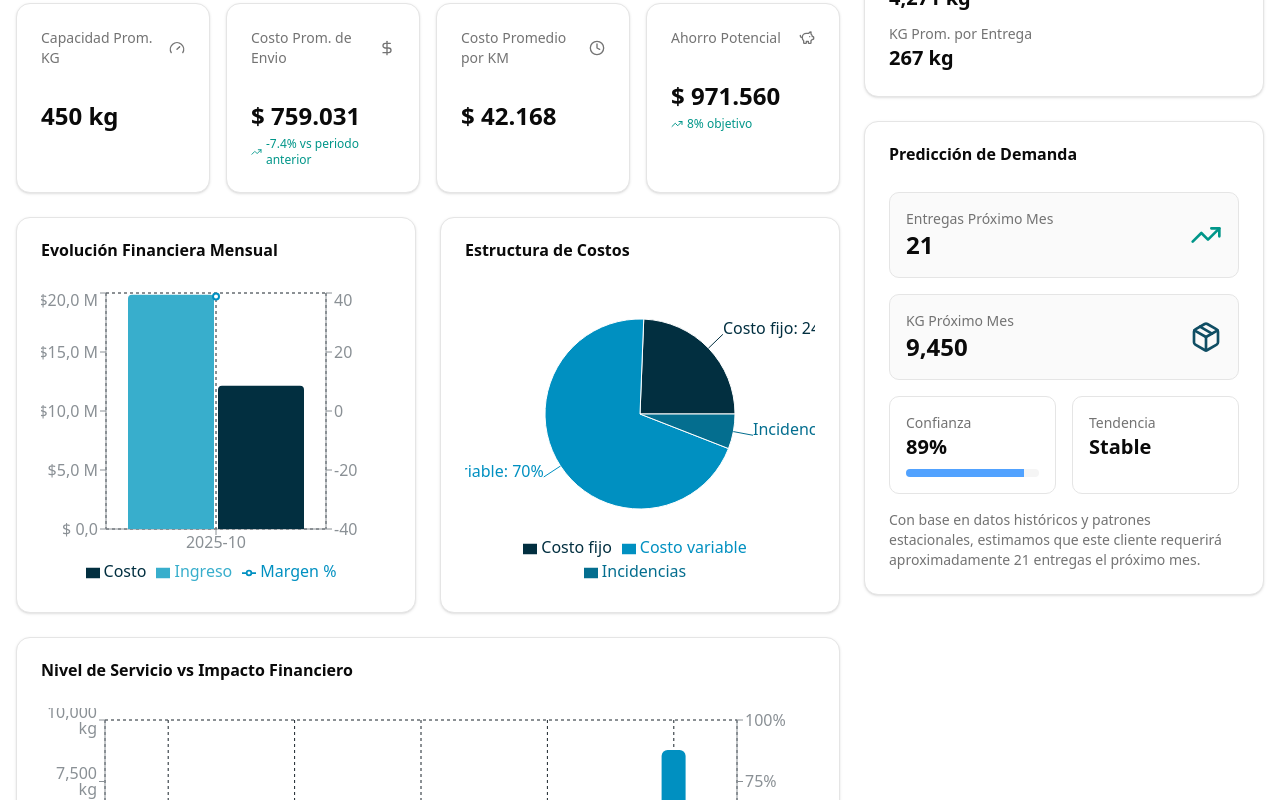
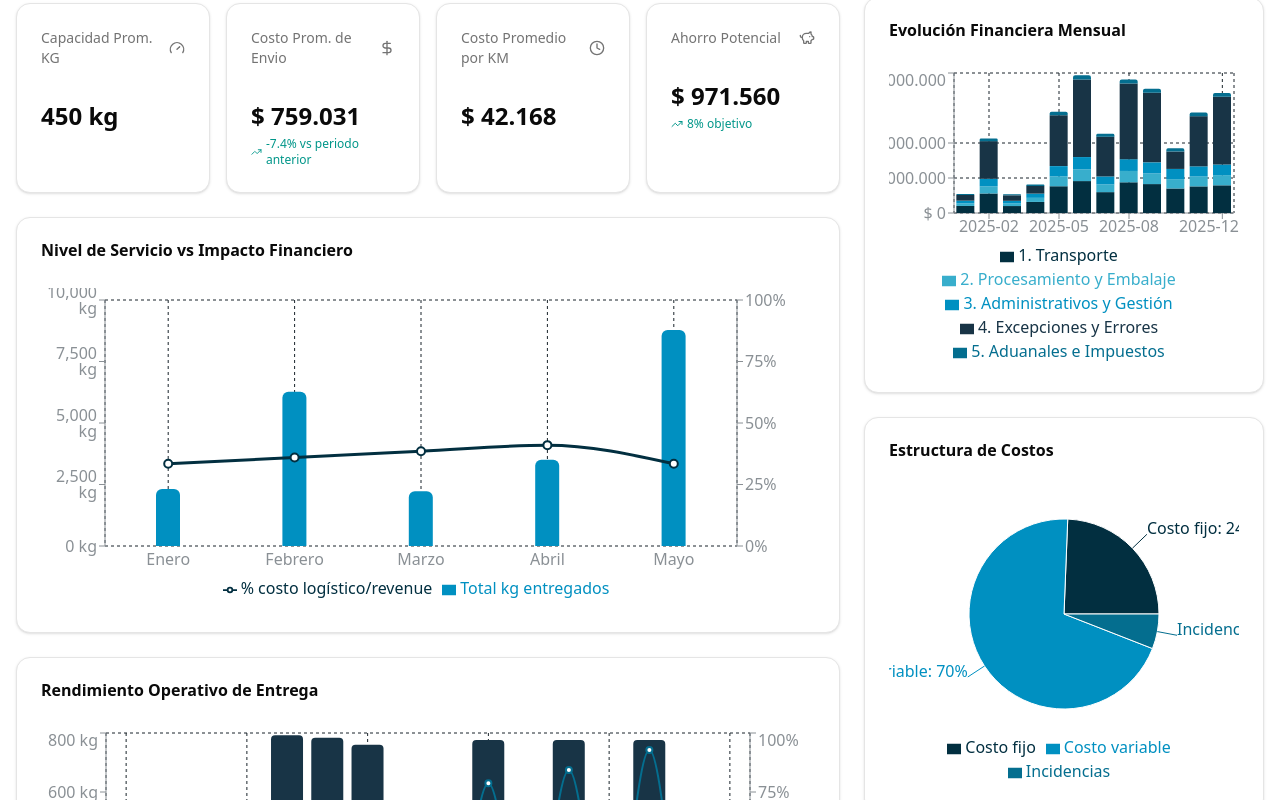
Before and after one commit to OFI-Summer-AI/territory-abi-frontend, a React (Vite) app: page /customers/cust-1 in a window 1280 px wide. Shown: the part 560-1360 px from the top of the page. Built offline with nearby package versions, Linux system fonts and the light colour scheme.

Commit message:
Refactor financial data visualization in CustomerDetailPage; update cost structure charts and improve layout in CustomerCard component for better clarity and usability.

```diff
--- a/src/modules/customer/customer-page.tsx
+++ b/src/modules/customer/customer-page.tsx
@@ -13,7 +13,6 @@ import {
   BarChart,
   CartesianGrid,
   Cell,
-  ComposedChart,
   Legend,
   Line,
   Pie,
@@ -134,14 +133,6 @@ export default function CustomerDetailPage() {
       maximumFractionDigits: 0,
     }).format(value)
 
-  const formatMoneyCompact = (value: number) =>
-    new Intl.NumberFormat("es-CO", {
-      style: "currency",
-      currency: "COP",
-      notation: "compact",
-      maximumFractionDigits: 1,
-    }).format(value)
-
   const performanceData = last30.map((d) => ({
     date: d.date,
     compliance: d.status === "delivered" && d.delivered_hl > 0
@@ -150,48 +141,98 @@ export default function CustomerDetailPage() {
     delivered_kg: (d.delivered_hl || 0) * conversionFactor,
   }))
 
-  const financialByMonth = Object.entries(
-    deliveries.reduce<
-      Record<
-        string,
-        {
-          ingreso: number
-          costo: number
-          kg: number
+  const tcoByMonth = Object.entries(
+    {
+      ...(customer.history ?? []).reduce<
+        Record<
+          string,
+          {
+            transporte: number
+            procesamiento: number
+            administrativos: number
+            excepciones: number
+            aduanales: number
+          }
+        >
+      >((acc, item) => {
+        const estimatedKg = Math.max(0, item.deliveries * item.avg_kg)
+        const failedDeliveries = Math.round(item.deliveries * 0.18)
+
+        const transporte = item.deliveries * (COSTO_FIJO_ENVIO * 0.72) + estimatedKg * 170 + item.deliveries * (COSTO_FIJO_ENVIO * 0.16)
+        const procesamiento = estimatedKg * 85 + item.deliveries * (COSTO_FIJO_ENVIO * 0.12) + item.deliveries * 28000
+        const administrativos = item.deliveries * 46000 + item.deliveries * 24000 + estimatedKg * 48
+        const excepciones =
+          failedDeliveries * (COSTO_FIJO_ENVIO * 0.55 + estimatedKg * 120) +
+          failedDeliveries * (COSTO_FIJO_ENVIO * 0.7 + estimatedKg * 180) +
+          failedDeliveries * (COSTO_FIJO_ENVIO * 0.22)
+        const aduanales = estimatedKg * 38 + item.deliveries * 12000 + failedDeliveries * 20000
+
+        acc[item.month] = {
+          transporte,
+          procesamiento,
+          administrativos,
+          excepciones,
+          aduanales,
         }
-      >
-    >((acc, d) => {
-      const month = d.date.slice(0, 7)
-      const orderedKg = (d.ordered_hl || 0) * conversionFactor
-      const deliveredKg = (d.delivered_hl || 0) * conversionFactor
-      const costo = COSTO_FIJO_ENVIO + orderedKg * COSTO_POR_KG + (d.status === "not_delivered" ? COSTO_REINTENTO : 0)
-      const ingresoBase = deliveredKg * PRECIO_VENTA_POR_KG
-      const ingreso = Math.max(ingresoBase, costo * 1.12)
 
-      if (!acc[month]) {
-        acc[month] = { ingreso: 0, costo: 0, kg: 0 }
-      }
+        return acc
+      }, {}),
+      ...deliveries.reduce<
+        Record<
+          string,
+          {
+            transporte: number
+            procesamiento: number
+            administrativos: number
+            excepciones: number
+            aduanales: number
+          }
+        >
+      >((acc, d) => {
+        const month = d.date.slice(0, 7)
+        const orderedKg = (d.ordered_hl || 0) * conversionFactor
+        const deliveredKg = (d.delivered_hl || 0) * conversionFactor
+        const isFailed = d.status === "not_delivered" || d.delivered_hl <= 0
+        const mermaKg = Math.max(0, orderedKg - deliveredKg)
 
-      acc[month].ingreso += ingreso
-      acc[month].costo += costo
-      acc[month].kg += deliveredKg
-      return acc
-    }, {}),
+        const transporte = COSTO_FIJO_ENVIO * 0.72 + orderedKg * 170 + COSTO_FIJO_ENVIO * 0.16
+        const procesamiento = orderedKg * 85 + COSTO_FIJO_ENVIO * 0.12 + 28000
+        const administrativos = 46000 + (isFailed ? 42000 : 24000) + mermaKg * 14 + orderedKg * 48
+        const excepciones =
+          (isFailed ? COSTO_FIJO_ENVIO * 0.55 + orderedKg * 120 : orderedKg * 22) +
+          (isFailed ? COSTO_FIJO_ENVIO * 0.7 + orderedKg * 180 : 0) +
+          (isFailed ? COSTO_FIJO_ENVIO * 0.22 : 0)
+        const aduanales = deliveredKg * 38 + 12000 + (isFailed ? 20000 : 9000)
+
+        if (!acc[month]) {
+          acc[month] = {
+            transporte: 0,
+            procesamiento: 0,
+            administrativos: 0,
+            excepciones: 0,
+            aduanales: 0,
+          }
+        }
+
+        acc[month].transporte += transporte
+        acc[month].procesamiento += procesamiento
+        acc[month].administrativos += administrativos
+        acc[month].excepciones += excepciones
+        acc[month].aduanales += aduanales
+        return acc
+      }, {}),
+    },
   )
     .sort(([a], [b]) => a.localeCompare(b))
-    .slice(-6)
-    .map(([month, values]) => {
-      const utilidad = values.ingreso - values.costo
-      const margenPct = values.ingreso > 0 ? (utilidad / values.ingreso) * 100 : 0
-
-      return {
-        month,
-        ingreso: Math.round(values.ingreso),
-        costo: Math.round(values.costo),
-        utilidad: Math.round(utilidad),
-        margen_pct: Number(margenPct.toFixed(1)),
-      }
-    })
+    .slice(-12)
+    .map(([month, values]) => ({
+      month,
+      transporte: Math.round(values.transporte),
+      procesamiento: Math.round(values.procesamiento),
+      administrativos: Math.round(values.administrativos),
+      excepciones: Math.round(values.excepciones),
+      aduanales: Math.round(values.aduanales),
+    }))
 
   const costBreakdownData = [
     { name: "Costo fijo", value: Math.round(costoFijoTotal) },
@@ -271,87 +312,6 @@ export default function CustomerDetailPage() {
               />
             </div>
 
-            <div className="grid gap-6 xl:grid-cols-2">
-              <Card>
-                <CardHeader>
-                  <CardTitle>Evolución Financiera Mensual</CardTitle>
-                </CardHeader>
-                <CardContent>
-                  <ResponsiveContainer width="100%" height={300}>
-                    <ComposedChart data={financialByMonth}>
-                      <CartesianGrid strokeDasharray="3 3" stroke="oklch(0.25 0.02 240)" />
-                      <XAxis dataKey="month" stroke="oklch(0.65 0.01 240)" />
-                      <YAxis
-                        yAxisId="left"
-                        stroke="oklch(0.65 0.01 240)"
-                        tickFormatter={(value) => formatMoneyCompact(Number(value))}
-                      />
-                      <YAxis yAxisId="right" orientation="right" stroke="oklch(0.65 0.01 240)" domain={[-40, 40]} />
-                      <Tooltip
-                        formatter={(value, name) => {
-                          if (name === "Margen %") {
-                            return `${Number(value).toFixed(1)}%`
-                          }
-                          return formatMoney(Number(value))
-                        }}
-                        contentStyle={{
-                          backgroundColor: "#ffffff",
-                          border: "1px solid oklch(0.25 0.02 240)",
-                          borderRadius: "8px",
-                        }}
-                      />
-                      <Legend />
-                      <Bar yAxisId="left" dataKey="ingreso" fill={GRAPH_PALETTE[1]} name="Ingreso" radius={[4, 4, 0, 0]} />
-                      <Bar yAxisId="left" dataKey="costo" fill={GRAPH_PALETTE[0]} name="Costo" radius={[4, 4, 0, 0]} />
-                      <Line
-                        yAxisId="right"
-                        type="monotone"
-                        dataKey="margen_pct"
-                        stroke={GRAPH_PALETTE[2]}
-                        strokeWidth={2}
-                        name="Margen %"
-                        dot={{ r: 3 }}
-                      />
-                    </ComposedChart>
-                  </ResponsiveContainer>
-                </CardContent>
-              </Card>
-
-              <Card>
-                <CardHeader>
-                  <CardTitle>Estructura de Costos</CardTitle>
-                </CardHeader>
-                <CardContent>
-                  <ResponsiveContainer width="100%" height={300}>
-                    <PieChart>
-                      <Pie
-                        data={costBreakdownData}
-                        dataKey="value"
-                        nameKey="name"
-                        cx="50%"
-                        cy="50%"
-                        outerRadius={95}
-                        label={({ name, percent }) => `${name}: ${((percent ?? 0) * 100).toFixed(0)}%`}
-                      >
-                        {costBreakdownData.map((entry, index) => (
-                          <Cell key={entry.name} fill={costBreakdownColors[index % costBreakdownColors.length]} />
-                        ))}
-                      </Pie>
-                      <Tooltip
-                        formatter={(value) => formatMoney(Number(value))}
-                        contentStyle={{
-                          backgroundColor: "#ffffff",
-                          border: "1px solid oklch(0.25 0.02 240)",
-                          borderRadius: "8px",
-                        }}
-                      />
-                      <Legend />
-                    </PieChart>
-                  </ResponsiveContainer>
-                </CardContent>
-              </Card>
-            </div>
-
             <ServiceFinancialComboChart
               customer={customer}
               conversionFactor={conversionFactor}
@@ -370,8 +330,18 @@ export default function CustomerDetailPage() {
                   <BarChart data={performanceData.slice(-20)}>
                     <CartesianGrid strokeDasharray="3 3" stroke="oklch(0.25 0.02 240)" />
                     <XAxis dataKey="date" stroke="oklch(0.65 0.01 240)" />
-                    <YAxis yAxisId="left" stroke="oklch(0.65 0.01 240)" domain={[0, 100]} />
-                    <YAxis yAxisId="right" orientation="right" stroke="oklch(0.65 0.01 240)" />
+                    <YAxis
+                      yAxisId="left"
+                      stroke="oklch(0.65 0.01 240)"
+                      tickFormatter={(value) => `${Math.round(Number(value)).toLocaleString()} kg`}
+                    />
+                    <YAxis
+                      yAxisId="right"
+                      orientation="right"
+                      stroke="oklch(0.65 0.01 240)"
+                      domain={[0, 100]}
+                      tickFormatter={(value) => `${Number(value).toFixed(0)}%`}
+                    />
                     <Tooltip
                       formatter={(value, name) => {
                         if (name === "Cumplimiento %") {
@@ -387,14 +357,14 @@ export default function CustomerDetailPage() {
                     />
                     <Legend />
                     <Bar
-                      yAxisId="left"
+                      yAxisId="right"
                       dataKey="compliance"
                       fill={GRAPH_PALETTE[3]}
                       name="Cumplimiento %"
                       radius={[4, 4, 0, 0]}
                     />
                     <Line
-                      yAxisId="right"
+                      yAxisId="left"
                       type="monotone"
                       dataKey="delivered_kg"
                       stroke={GRAPH_PALETTE[4]}
@@ -412,11 +382,11 @@ export default function CustomerDetailPage() {
           {/* Sidebar */}
           <div className="space-y-6">
             {/* Quick Stats */}
-            <Card>
+            <Card className="h-[320px]">
               <CardHeader>
                 <CardTitle>Estadísticas Rápidas</CardTitle>
               </CardHeader>
-              <CardContent className="space-y-3">
+              <CardContent className="grid h-[calc(100%-64px)] grid-cols-2 gap-x-4 gap-y-3 content-start">
                 <div>
                   <div className="text-sm text-muted-foreground">Entregas Totales</div>
                   <div className="text-xl font-bold">{totalDeliveries}</div>
@@ -445,7 +415,76 @@ export default function CustomerDetailPage() {
                 </div>
               </CardContent>
             </Card>
-            {/* Prediction */}
+
+            <Card>
+              <CardHeader>
+                <CardTitle>Evolución Financiera Mensual</CardTitle>
+              </CardHeader>
+              <CardContent>
+                <ResponsiveContainer width="100%" height={300}>
+                  <BarChart data={tcoByMonth}>
+                    <CartesianGrid strokeDasharray="3 3" stroke="oklch(0.25 0.02 240)" />
+                    <XAxis dataKey="month" stroke="oklch(0.65 0.01 240)" />
+                    <YAxis stroke="oklch(0.65 0.01 240)" tickFormatter={(value) => formatMoney(Number(value))} />
+                    <Tooltip
+                      formatter={(value) => formatMoney(Number(value))}
+                      contentStyle={{
+                        backgroundColor: "#ffffff",
+                        border: "1px solid oklch(0.25 0.02 240)",
+                        borderRadius: "8px",
+                      }}
+                    />
+                    <Legend />
+                    <Bar dataKey="transporte" name="1. Transporte" stackId="tco" fill={GRAPH_PALETTE[0]} />
+                    <Bar dataKey="procesamiento" name="2. Procesamiento y Embalaje" stackId="tco" fill={GRAPH_PALETTE[1]} />
+                    <Bar dataKey="administrativos" name="3. Administrativos y Gestión" stackId="tco" fill={GRAPH_PALETTE[2]} />
+                    <Bar dataKey="excepciones" name="4. Excepciones y Errores" stackId="tco" fill={GRAPH_PALETTE[3]} />
+                    <Bar
+                      dataKey="aduanales"
+                      name="5. Aduanales e Impuestos"
+                      stackId="tco"
+                      fill={GRAPH_PALETTE[4]}
+                      radius={[4, 4, 0, 0]}
+                    />
+                  </BarChart>
+                </ResponsiveContainer>
+              </CardContent>
+            </Card>
+
+            <Card>
+              <CardHeader>
+                <CardTitle>Estructura de Costos</CardTitle>
+              </CardHeader>
+              <CardContent>
+                <ResponsiveContainer width="100%" height={300}>
+                  <PieChart>
+                    <Pie
+                      data={costBreakdownData}
+                      dataKey="value"
+                      nameKey="name"
+                      cx="50%"
+                      cy="50%"
+                      outerRadius={95}
+                      label={({ name, percent }) => `${name}: ${((percent ?? 0) * 100).toFixed(0)}%`}
+                    >
+                      {costBreakdownData.map((entry, index) => (
+                        <Cell key={entry.name} fill={costBreakdownColors[index % costBreakdownColors.length]} />
+                      ))}
+                    </Pie>
+                    <Tooltip
+                      formatter={(value) => formatMoney(Number(value))}
+                      contentStyle={{
+                        backgroundColor: "#ffffff",
+                        border: "1px solid oklch(0.25 0.02 240)",
+                        borderRadius: "8px",
+                      }}
+                    />
+                    <Legend />
+                  </PieChart>
+                </ResponsiveContainer>
+              </CardContent>
+            </Card>
+
             <Card>
               <CardHeader>
                 <CardTitle>Predicción de Demanda</CardTitle>
--- a/src/modules/customer/predictive-forecast.tsx
+++ b/src/modules/customer/predictive-forecast.tsx
@@ -115,7 +115,7 @@ export function PredictiveForecast({ customer }: PredictiveForecastProps) {
             <Area
               type="monotone"
               dataKey="pred_hl"
-              name="HL Previsto"
+              name="Kg Previsto"
               stackId="1"
               stroke={GRAPH_PALETTE[2]}
               fill="url(#gradHl)"
--- a/src/modules/dashboard/components/customer-card.tsx
+++ b/src/modules/dashboard/components/customer-card.tsx
@@ -61,7 +61,7 @@ export function CustomerCard({ customer }: CustomerCardProps) {
         </div>
       </CardHeader>
       <CardContent className="space-y-4">
-        <div className="grid grid-cols-4 gap-4">
+        <div className="grid grid-cols-3 gap-4">
           <div className="flex items-center gap-2 text-sm">
             <MapPin className="h-4 w-4 text-muted-foreground" />
             <div>
@@ -69,13 +69,6 @@ export function CustomerCard({ customer }: CustomerCardProps) {
               <div className="font-medium">
                 {customer.lat.toFixed(4)}, {customer.lng.toFixed(4)}
               </div>
-            </div>
-          </div>
-          <div className="flex items-center gap-2 text-sm">
-            <Beer className="h-4 w-4 text-muted-foreground" />
-            <div>
-              <div className="text-muted-foreground">Pedido Prom. Kg</div>
-              <div className="font-medium">{customer.avg_order_kg} Kg</div>
             </div>
           </div>
 
```
